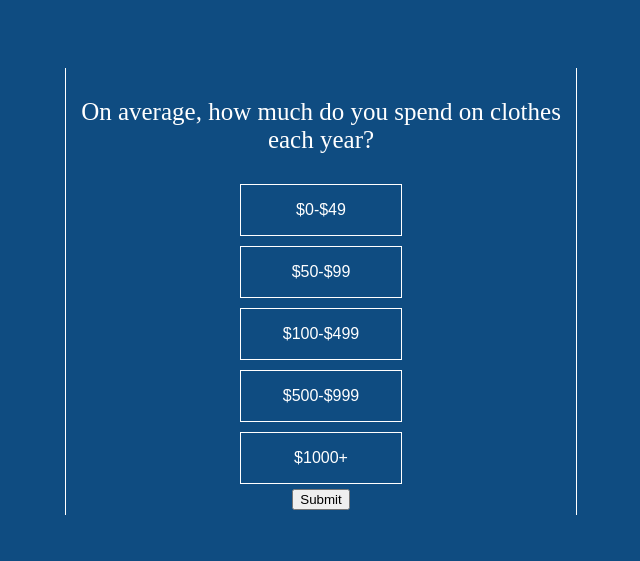
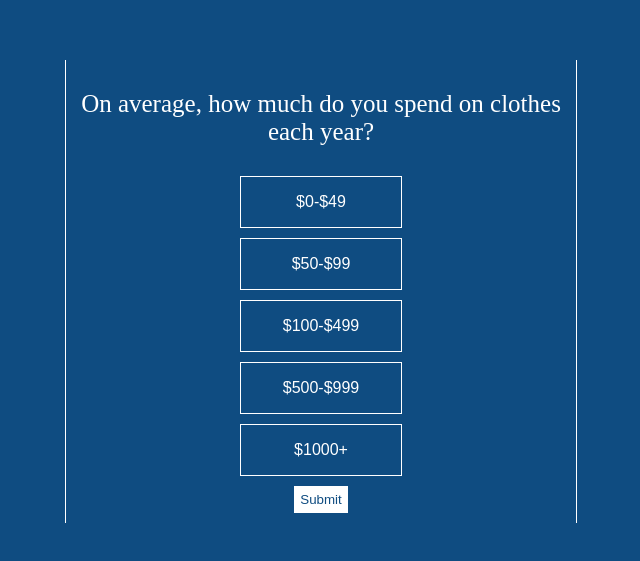
Before and after one commit to JinaZhu/sustainable-fashion, a React (Create React App) app: page /#/survey in a window 1280 px wide. Shown: the part 109-670 px from the top of the page, without its empty margins (319-959 px from the left). Built offline with nearby package versions, Linux system fonts and the light colour scheme.

Commit message:
fix buttons

```diff
--- a/src/App.js
+++ b/src/App.js
@@ -7,7 +7,6 @@ import Survey from "./Surveys";
 
 const DEBUG = process.env.NODE_ENV === "development" ? true : false;
 const PREFIX = DEBUG ? "http://localhost:80" : "";
-const api_call = PREFIX + "/hello";
 
 function App() {
   return (
@@ -18,43 +17,6 @@ function App() {
       </div>
     </HashRouter>
   );
-
-  // const [backendData, setBackendData] = useState("");
-  // const [message, setMessage] = useState("");
-
-  // async function sendRequest(e) {
-  //   e.preventDefault();
-  //   try {
-  //     const response = await fetch(api_call, {
-  //       method: "POST",
-  //       headers: {
-  //         "Content-Type": "application/json",
-  //       },
-  //       body: JSON.stringify(message),
-  //     });
-  //     const data = await response.json();
-  //     console.log(data);
-  //     setBackendData(data);
-  //     console.log(backendData);
-  //   } catch (error) {
-  //     console.log("error", error);
-  //   }
-  // }
-
-  // return (
-  //   <div className="App">
-  //     <form>
-  //       <input
-  //         onChange={(e) => {
-  //           setMessage(e.target.value);
-  //         }}
-  //         type="text"
-  //       ></input>
-  //       <button onClick={sendRequest}>Submit</button>
-  //     </form>
-  //     <p>I got back, {backendData}</p>
-  //   </div>
-  // );
 }
 
 export default App;
--- a/src/Surveys/Spending.js
+++ b/src/Surveys/Spending.js
@@ -1,5 +1,11 @@
 import React, { useState } from "react";
-import { SpendingOption, SpendingContainer, Question, Options } from "./styled";
+import {
+  SpendingOption,
+  SpendingContainer,
+  Question,
+  Options,
+  SubmitButton,
+} from "./styled";
 
 const spendingOptions = [
   "$0-$49",
@@ -46,9 +52,9 @@ const Spending = () => {
           </SpendingOption>
         );
       })}
-      <button onClick={(e) => sendSpendingAmount(e, SpendingAmount)}>
+      <SubmitButton onClick={(e) => sendSpendingAmount(e, SpendingAmount)}>
         Submit
-      </button>
+      </SubmitButton>
     </SpendingContainer>
   );
 };
--- a/src/Surveys/styled.js
+++ b/src/Surveys/styled.js
@@ -40,3 +40,20 @@ export const SpendingOption = styled.div`
     color: #0f4c81;
   }
 `;
+
+export const SubmitButton = styled.button`
+  background-color: white;
+  color: #0f4c81;
+  padding: 5px;
+  margin: 5px;
+  font-family: "Montserrat", sans-serif;
+  border: 1px solid white;
+  outline: none;
+  cursor: pointer;
+
+  &:hover {
+    color: white;
+    background-color: #0f4c81;
+    border: 1px solid white;
+  }
+`;
```
